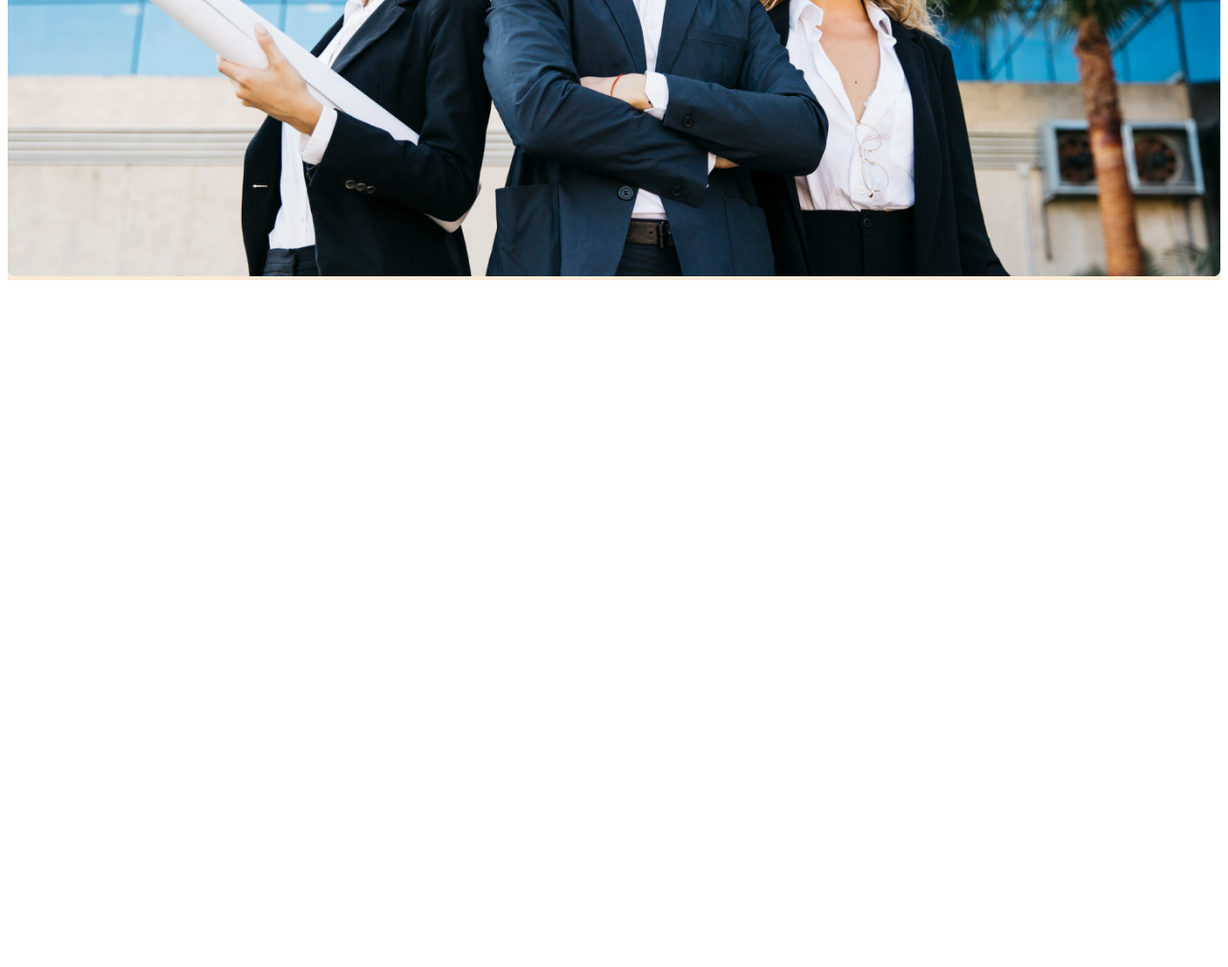
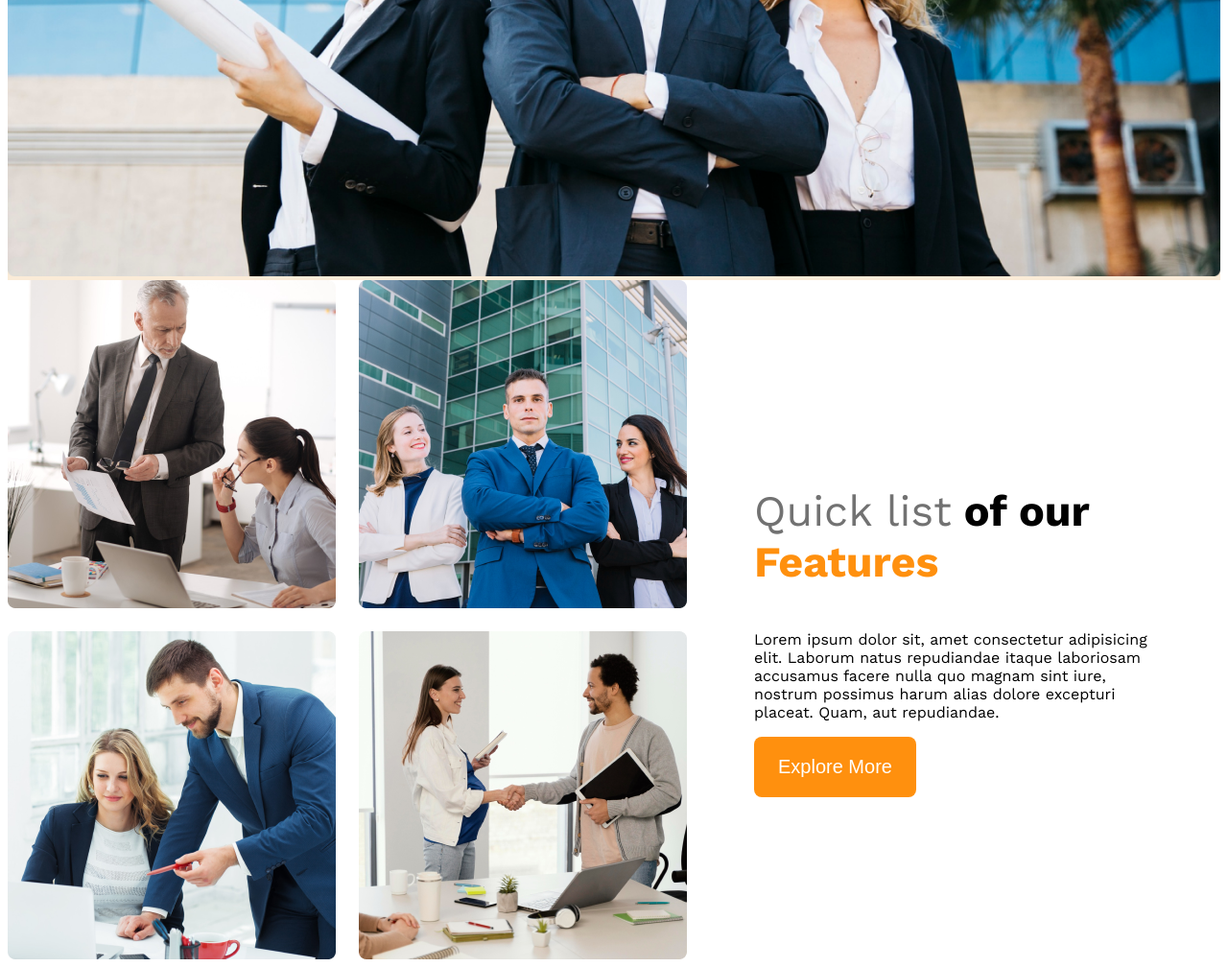
Before and after one commit to Abusayem99133/g3-architech, a plain HTML site: page index.html in a window 1280 px wide. Shown: the part 851-1859 px from the top of the page at 96% size. Before the commit the page ends 1151 px from the top, so only its background shows below. Drawn offline with nearby package versions, Linux system fonts and the light colour scheme.

Commit message:
features content added

```diff
--- a/index.html
+++ b/index.html
@@ -27,7 +27,20 @@
     </div>
     </header>
     <main>
-
+        <!-- teams  section -->
+        <section class="teams-container">
+            <div class="teams-img-container">
+                <img src="/images/team1.png" alt="">
+                <img src="/images/team2.png" alt="">
+                <img src="/images/team3.png" alt="">
+                <img src="/images/team4.png" alt="">
+            </div>
+            <div class="teams-content">
+                <h3 class="teams-title"> <span class="quick-list">Quick list</span> <span >of our</span> <span class="text-features">Features</span></h3>
+                <p class="teams-title-description">Lorem ipsum dolor sit, amet consectetur adipisicing elit. Laborum natus repudiandae itaque laboriosam accusamus facere nulla quo magnam sint iure, nostrum possimus harum alias dolore excepturi placeat. Quam, aut repudiandae.</p>
+                <button class="btn-primary">Explore More</button>
+            </div>
+        </section>
     </main>
     <footer>
 
--- a/style.css
+++ b/style.css
@@ -61,6 +61,52 @@ border: 0;
 .banner img{
     width: 100%;
 }
+/* main style  */
+main{
+    max-width: 1440px;
+    margin:0 auto;
+}
+.teams-container{
+    display: flex;
+    align-items: center;
+}
+.teams-img-container{
+    display: grid;
+    grid-template-columns: repeat(2,1fr);
+    gap: 1.5rem;
+}
+.teams-content{
+    padding-left: 70px;
+    padding-right: 70px;
+}
+.teams-title{
+    font-size: 2.8rem;
+}
+.teams-title .quick-list{
+    color:#727272;
+    font-weight: 500;
+}
+.teams-title .text-features{
+    color: #ff900e;
+    font-weight: 700;
+
+}
+
+
+
+
+
+
+
+
+
+
+
+
+
+
+
+
 /* Mobile device media query Responsive */
 @media screen and (max-width: 576px) {
     .header{
```
